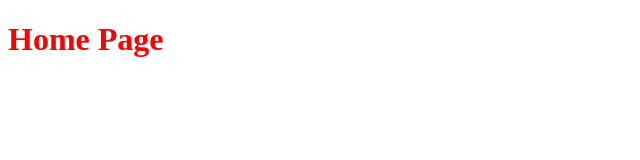
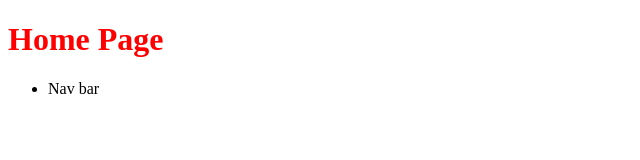
Before and after one commit to NguyenTranNamPhongDH52201211/gitStudy, a plain HTML site: page index.html in a window 1280 px wide. Shown: the full height of the page, 0-640 px from the left. Drawn offline with Linux system fonts and the light colour scheme.

Commit message:
Add navbar

```diff
--- a/index.html
+++ b/index.html
@@ -12,5 +12,8 @@
 </style>
 <body>
     <h1>Home Page</h1>
+    <ul>
+        <li>Nav bar</li>
+    </ul>
 </body>
 </html>
```
